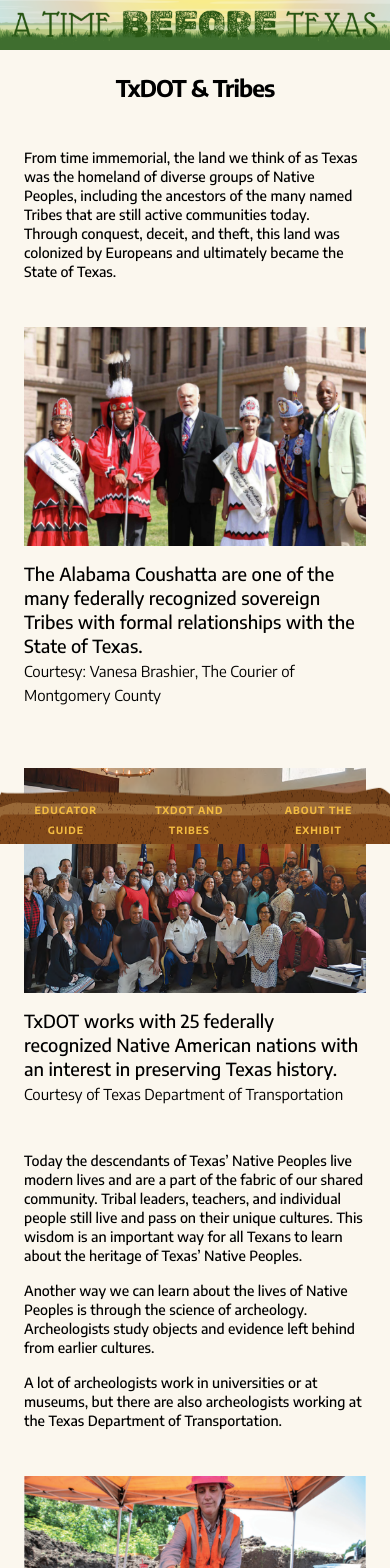
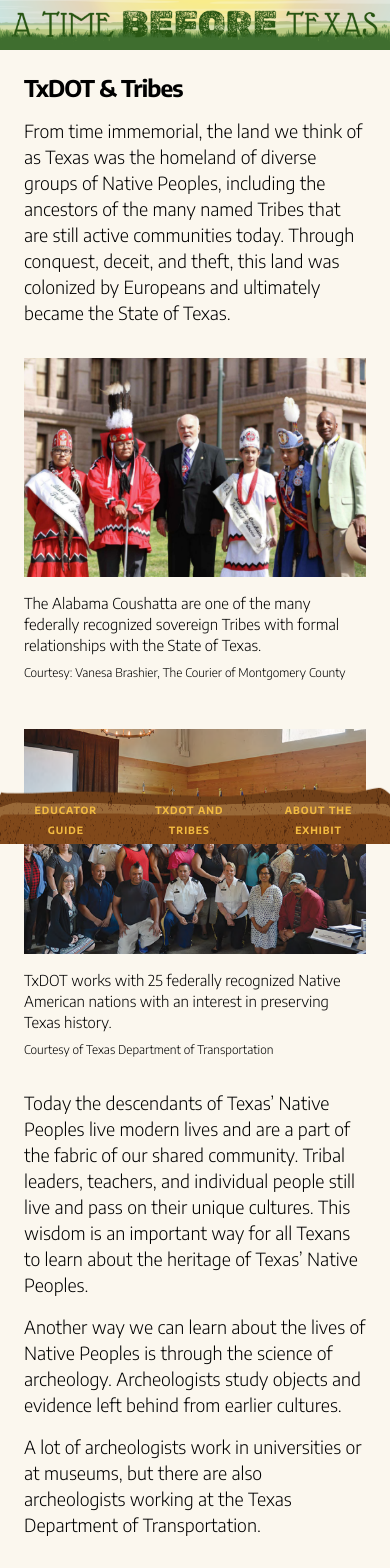
Before and after one commit to scottdickerson/paleoindian-site, a Next.js app: page /txdot-and-tribes in a window 390 px wide. Shown: the top 1568 px of the page. Built offline with nearby package versions, Linux system fonts and the light colour scheme; a web font is replaced by a local one.

Commit message:
feat: workbook link table and mobile

```diff
--- a/src/components/captioned-image.tsx
+++ b/src/components/captioned-image.tsx
@@ -23,8 +23,7 @@ export const CaptionedImage = ({
         <figure className={classNames(styles.imageBlock, className)}>
             <Image src={src} alt={alt} className={styles.image} />
             <figcaption className={styles.caption}>
-                {caption}
-                <br />
+                <span>{caption}</span>
                 <span className={styles.photoCredit}>{photoCredit}</span>
             </figcaption>
         </figure>
--- /dev/null
+++ b/src/components/tribes-workbook.tsx
@@ -0,0 +1,46 @@
+import { useMediaQuery } from 'react-responsive'
+import sharedTraditions from '@/data/txdot-and-tribes/Shared Traditions@2x.png'
+import styles from '@/styles/TribesWorkbook.module.scss'
+import captionedImageStyles from '@/styles/CaptionedImage.module.scss'
+import { ResponsiveImage } from './responsive-image'
+
+const WorkbookCredit = () => (
+    <span className={captionedImageStyles.photoCredit}>
+        Courtesy of Texas Department of Transportation
+    </span>
+)
+
+const WorkbookPhoto = () => (
+    <ResponsiveImage
+        src={sharedTraditions}
+        alt="Texas and Tribes text over mountains"
+    />
+)
+
+const WorkbookExplanation = () => (
+    <span className={captionedImageStyles.caption}>
+        Working together TxDOT and Tribal representatives created this
+        educational booklet. You can download a copy here or in the Educator’s
+        Guide.
+    </span>
+)
+
+export const TexasAndTribesSharedTraditionsWorkbook = () => {
+    const isTablet = useMediaQuery({
+        query: '(max-width: 1024px) and (min-width: 769px)',
+    })
+
+    return (
+        <a href="/pdfs/Ice Age Texas Cards.pdf" download>
+            <div className={styles.container}>
+                <div className={styles.leftSide}>
+                    {isTablet ? <WorkbookExplanation /> : <WorkbookPhoto />}
+                </div>
+                <div className={styles.rightSide}>
+                    {isTablet ? <WorkbookPhoto /> : <WorkbookExplanation />}
+                    <WorkbookCredit />
+                </div>
+            </div>
+        </a>
+    )
+}
--- a/src/pages/txdot-and-tribes.tsx
+++ b/src/pages/txdot-and-tribes.tsx
@@ -1,15 +1,184 @@
 import Head from 'next/head'
-import classNames from 'classnames'
 import styles from '@/styles/TXDotAndTribes.module.scss'
 import sectionStyles from '@/styles/StorySection.module.scss'
 import groupImage from '@/data/txdot-and-tribes/Alabama Coushatta@2x.png'
 import groupImageTwo from '@/data/txdot-and-tribes/Native American Nations@2x.png'
 import archeologists from '@/data/txdot-and-tribes/Ancient Campsite@2x.png'
 import presentation from '@/data/txdot-and-tribes/Tribal Consultation@2x.png'
-import endingImage from '@/data/txdot-and-tribes/Shared Traditions@2x.png'
 import { CaptionedImage } from '@/components/captioned-image'
+import { useMediaQuery } from 'react-responsive'
+import { TexasAndTribesSharedTraditionsWorkbook } from '@/components/tribes-workbook'
+
+const IntroSection = () => (
+    <section className={sectionStyles.details}>
+        <p>
+            From time immemorial, the land we think of as Texas was the homeland
+            of diverse groups of Native Peoples, including the ancestors of the
+            many named Tribes that are still active communities today. Through
+            conquest, deceit, and theft, this land was colonized by Europeans
+            and ultimately became the State of Texas.
+        </p>
+    </section>
+)
+
+const LearningAboutThePastSection = () => (
+    <section className={sectionStyles.details}>
+        <p>
+            Today the descendants of Texas’ Native Peoples live modern lives and
+            are a part of the fabric of our shared community. Tribal leaders,
+            teachers, and individual people still live and pass on their unique
+            cultures. This wisdom is an important way for all Texans to learn
+            about the heritage of Texas’ Native Peoples.
+        </p>
+        <p>
+            Another way we can learn about the lives of Native Peoples is
+            through the science of archeology. Archeologists study objects and
+            evidence left behind from earlier cultures.
+        </p>
+        <p>
+            A lot of archeologists work in universities or at museums, but there
+            are also archeologists working at the Texas Department of
+            Transportation.
+        </p>
+    </section>
+)
+
+const TXDotsJobSection = () => (
+    <section className={sectionStyles.details}>
+        <p>
+            The Texas Department of Transportation is an official department
+            within the State of Texas. TxDOT creates roads, bridges, and other
+            important transportation infrastructure. Sometimes, before
+            construction, TxDOT archeologists find things made a long time ago
+            by the ancestors of modern-day Tribal peoples. When that happens,
+            TxDOT archeologists carefully excavate these items before any
+            construction goes forward.
+        </p>
+        <p>
+            TxDOT also consults with many named, diverse Tribes whose ancestors
+            have a relationship to Texas. They work together to ensure that
+            archeological sites and artifacts are studied, respected, and
+            protected. This collaboration adds to our understanding of the rich
+            heritage of Texas’ Native Peoples.
+        </p>
+    </section>
+)
+
+const WorkingTogetherSection = () => (
+    <section className={sectionStyles.details}>
+        <p>
+            TxDOT and Tribal representatives work together to share what they’ve
+            learned with people from all across the state. They do this through
+            workshops, publications, teacher conferences, and special projects.
+            This exhibit, A Time Before Texas, is one such project.
+        </p>
+        <p>
+            A Time Before Texas explores a specific time in the past – from the
+            earliest evidence of human habitation in Texas (at least 16,000
+            years ago) to the end of the last ice age (about 10,000 years ago).
+            Archeologists refer to peoples who lived during this time as
+            Paleoindians.
+        </p>
+        <p>
+            Paleoindians are the ancestors of today’s Native Peoples. This
+            exhibit incorporates both archeological perspectives and traditional
+            stories from Texas Tribes to explore this very early history.
+        </p>
+    </section>
+)
+
+const NativeAmericanNationsImage = () => (
+    <CaptionedImage
+        src={groupImageTwo}
+        alt="group"
+        caption="TxDOT works with 25 federally recognized Native American
+        nations with an interest in preserving Texas history."
+        photoCredit="Courtesy of Texas Department of Transportation"
+    />
+)
+
+interface ImageProps {
+    className?: string
+}
+
+const ArcheologistImage = ({ className }: ImageProps) => (
+    <CaptionedImage
+        src={archeologists}
+        alt="archeologists"
+        className={className}
+        caption="TxDOT and partner archeologists work to carefully
+            document sites like this ancient campsite in Denton
+            County."
+        photoCredit="Courtesy of Texas Department of Transportation"
+    />
+)
+
+const ConsultationImage = ({ className }: ImageProps) => (
+    <CaptionedImage
+        src={presentation}
+        alt="presentation"
+        className={className}
+        caption="The TxDOT Tribal Consultation process allows TxDOT to
+            work with tribes to identify and determine any potential
+            effect the project will have on places of cultural
+            significance to the tribes, including prehistoric
+            archeological sites and cemeteries."
+        photoCredit="Courtesy of Texas Department of Transportation"
+    />
+)
+
+const OutroSection = () => (
+    <p className={sectionStyles.description}>
+        We hope you enjoy learning about A Time Before Texas.
+    </p>
+)
+
+const AlabamaCoushattaImage = () => (
+    <CaptionedImage
+        src={groupImage}
+        alt="group"
+        caption="The Alabama Coushatta are one of the many federally
+                        recognized sovereign Tribes with formal relationships
+                        with the State of Texas."
+        photoCredit="Courtesy: Vanesa Brashier, The Courier of Montgomery County"
+    />
+)
+
+const TXDotAndTribesMobile = () => (
+    <>
+        <NativeAmericanNationsImage />
+        <LearningAboutThePastSection />
+        <ArcheologistImage />
+        <TXDotsJobSection />
+        <ConsultationImage />
+        <WorkingTogetherSection />
+        <OutroSection />
+        <TexasAndTribesSharedTraditionsWorkbook />
+    </>
+)
+
+const TXDotAndTribesTablet = () => (
+    <>
+        <div className={styles.sideBySide}>
+            <LearningAboutThePastSection />
+            <ConsultationImage className={styles.floatRight} />
+            <TXDotsJobSection />
+            <ArcheologistImage className={styles.floatRight} />
+        </div>
+        <ConsultationImage />
+        <div className={styles.sideBySideFavorRight}>
+            <WorkingTogetherSection />
+            <TexasAndTribesSharedTraditionsWorkbook />
+        </div>
+        <OutroSection />
+    </>
+)
 
 const TXDotAndTribes = () => {
+    const isMobile = useMediaQuery({ query: '(max-width: 768px)' })
+    const isTablet = useMediaQuery({
+        query: '(max-width: 1024px) and (min-width: 769px)',
+    })
     return (
         <>
             <Head>
@@ -17,121 +186,10 @@ const TXDotAndTribes = () => {
             </Head>
             <div className={styles.contentWrapper}>
                 <h1 className={sectionStyles.summary}>TxDOT & Tribes</h1>
-                <p className={classNames(sectionStyles.details)}>
-                    From time immemorial, the land we think of as Texas was the
-                    homeland of diverse groups of Native Peoples, including the
-                    ancestors of the many named Tribes that are still active
-                    communities today. Through conquest, deceit, and theft, this
-                    land was colonized by Europeans and ultimately became the
-                    State of Texas.
-                </p>
-                <CaptionedImage
-                    src={groupImage}
-                    alt="group"
-                    caption="The Alabama Coushatta are one of the many federally
-                        recognized sovereign Tribes with formal relationships
-                        with the State of Texas."
-                    photoCredit="Courtesy: Vanesa Brashier, The Courier of Montgomery County"
-                />
-                <CaptionedImage
-                    src={groupImageTwo}
-                    alt="group"
-                    caption="TxDOT works with 25 federally recognized Native American
-                    nations with an interest in preserving Texas history."
-                    photoCredit="Courtesy of Texas Department of Transportation"
-                />
-                <section className={sectionStyles.details}>
-                    <p>
-                        Today the descendants of Texas’ Native Peoples live
-                        modern lives and are a part of the fabric of our shared
-                        community. Tribal leaders, teachers, and individual
-                        people still live and pass on their unique cultures.
-                        This wisdom is an important way for all Texans to learn
-                        about the heritage of Texas’ Native Peoples.
-                    </p>
-                    <p>
-                        Another way we can learn about the lives of Native
-                        Peoples is through the science of archeology.
-                        Archeologists study objects and evidence left behind
-                        from earlier cultures.
-                    </p>
-                    <p>
-                        A lot of archeologists work in universities or at
-                        museums, but there are also archeologists working at the
-                        Texas Department of Transportation.
-                    </p>
-                </section>
-                <CaptionedImage
-                    src={archeologists}
-                    alt="archeologists"
-                    caption="TxDOT and partner archeologists work to carefully
-                        document sites like this ancient campsite in Denton
-                        County."
-                    photoCredit="Courtesy of Texas Department of Transportation"
-                />
-                <section className={sectionStyles.details}>
-                    <p>
-                        The Texas Department of Transportation is an official
-                        department within the State of Texas. TxDOT creates
-                        roads, bridges, and other important transportation
-                        infrastructure. Sometimes, before construction, TxDOT
-                        archeologists find things made a long time ago by the
-                        ancestors of modern-day Tribal peoples. When that
-                        happens, TxDOT archeologists carefully excavate these
-                        items before any construction goes forward.
-                    </p>
-                    <p>
-                        TxDOT also consults with many named, diverse Tribes
-                        whose ancestors have a relationship to Texas. They work
-                        together to ensure that archeological sites and
-                        artifacts are studied, respected, and protected. This
-                        collaboration adds to our understanding of the rich
-                        heritage of Texas’ Native Peoples.
-                    </p>
-                </section>
-                <CaptionedImage
-                    src={presentation}
-                    alt="presentation"
-                    caption="The TxDOT Tribal Consultation process allows TxDOT to
-                        work with tribes to identify and determine any potential
-                        effect the project will have on places of cultural
-                        significance to the tribes, including prehistoric
-                        archeological sites and cemeteries."
-                    photoCredit="Courtesy of Texas Department of Transportation"
-                />
-                <section className={sectionStyles.details}>
-                    <p>
-                        TxDOT and Tribal representatives work together to share
-                        what they’ve learned with people from all across the
-                        state. They do this through workshops, publications,
-                        teacher conferences, and special projects. This exhibit,
-                        A Time Before Texas, is one such project.
-                    </p>
-                    <p>
-                        A Time Before Texas explores a specific time in the past
-                        – from the earliest evidence of human habitation in
-                        Texas (at least 16,000 years ago) to the end of the last
-                        ice age (about 10,000 years ago). Archeologists refer to
-                        peoples who lived during this time as Paleoindians.
-                    </p>
-                    <p>
-                        Paleoindians are the ancestors of today’s Native
-                        Peoples. This exhibit incorporates both archeological
-                        perspectives and traditional stories from Texas Tribes
-                        to explore this very early history.
-                    </p>
-                </section>
-                <p className={sectionStyles.description}>
-                    We hope you enjoy learning about <i>A Time Before Texas.</i>
-                </p>
-                <CaptionedImage
-                    src={endingImage}
-                    alt="endingImage"
-                    caption="Working together TxDOT and Tribal representatives
-                        created this educational booklet. You can download a
-                        copy here or in the Educator’s Guide."
-                    photoCredit="Courtesy of Texas Department of Transportation"
-                />
+                <IntroSection />
+                <AlabamaCoushattaImage />
+                {isMobile && <TXDotAndTribesMobile />}
+                {isTablet && <TXDotAndTribesTablet />}
             </div>
         </>
     )
--- a/src/styles/CaptionedImage.module.scss
+++ b/src/styles/CaptionedImage.module.scss
@@ -4,7 +4,6 @@
     display: flex;
     flex-direction: column;
     align-items: center;
-    justify-content: center;
     text-align: left;
 }
 .image {
@@ -15,15 +14,31 @@
 
 .caption {
     font-size: 18px;
-    font-weight: $font_medium;
     line-height: 24px;
     font-stretch: condensed;
+    display: flex;
+    flex-direction: column;
+    gap: 0.5rem;
+    @media screen and (max-width: $mobile_breakpoint) {
+        font-size: 10px;
+        line-height: 13px;
+    }
+    @media screen and (max-width: $desktop_breakpoint) {
+        font-size: 15px;
+        line-height: 21px;
+    }
 }
 
 .photoCredit {
-    padding-top: 10px;
     font-size: 15px;
     line-height: 22px;
     font-stretch: condensed;
-    font-weight: $font_regular;
+    @media screen and (max-width: $mobile_breakpoint) {
+        font-size: 10px;
+        line-height: 13px;
+    }
+    @media screen and (max-width: $desktop_breakpoint) {
+        font-size: 12px;
+        line-height: 17px;
+    }
 }
--- a/src/styles/Header.module.scss
+++ b/src/styles/Header.module.scss
@@ -2,7 +2,6 @@
     background-image: url('../components/images/header/header@4x.png');
     min-height: 60px;
     aspect-ratio: 1200/84;
-    width: 100vw;
     position: relative;
     clip-path: polygon(0 0, 100% 0, 100% 100%, 0% 100%);
     background-size: cover;
--- a/src/styles/StorySection.module.scss
+++ b/src/styles/StorySection.module.scss
@@ -70,11 +70,14 @@
 .details {
     font-size: 21px;
     line-height: 31px;
-    font-weight: $font_regular;
+    font-weight: $font_light;
     letter-spacing: 0px;
     @media screen and (max-width: $mobile_breakpoint) {
         font-size: 14px;
         line-height: 19px;
-        font-weight: $font_medium;
+    }
+    @media screen and (max-width: $desktop_breakpoint) {
+        font-size: 18px;
+        line-height: 26px;
     }
 }
--- a/src/styles/TXDotAndTribes.module.scss
+++ b/src/styles/TXDotAndTribes.module.scss
@@ -1,14 +1,28 @@
 .contentWrapper {
     display: flex;
     flex-direction: column;
-    align-items: center;
+    align-items: flex-start;
     gap: 30px;
-    h1 {
-        padding-bottom: 1rem;
+    @media (max-width: $tablet_breakpoint) {
+        gap: 1rem;
+        font-weight: $font_light;
     }
+
     section {
         display: flex;
         flex-flow: column;
         gap: 1rem;
     }
 }
+
+.sideBySide {
+    display: grid;
+    gap: 2rem;
+    grid-template-columns: 1fr 1fr;
+}
+
+.sideBySideFavorRight {
+    display: grid;
+    gap: 2rem;
+    grid-template-columns: 1fr 3fr;
+}
--- /dev/null
+++ b/src/styles/TribesWorkbook.module.scss
@@ -0,0 +1,45 @@
+.container {
+    background-color: $section_title_background_color;
+    border-radius: 18px;
+    margin-top: 1.5rem;
+    display: flex;
+    @media screen and (max-width: $tablet_breakpoint) {
+        flex-direction: column;
+    }
+}
+.leftSide {
+    flex-basis: 33%;
+    display: flex;
+    flex-direction: column;
+    padding: 2rem 0rem 2rem 2rem;
+    @media screen and (min-width: $tablet_breakpoint) and (max-width: $desktop_breakpoint) {
+        justify-content: center;
+    }
+    @media screen and (max-width: $tablet_breakpoint) {
+        padding-bottom: 0rem;
+        img {
+            transform: translateY(-16%);
+        }
+    }
+}
+
+.rightSide {
+    display: flex;
+    flex-direction: column;
+    align-items: center;
+    gap: 0.5rem;
+    flex-basis: 66%;
+
+    @media screen and (max-width: $tablet_breakpoint) {
+        transform: translateY(-100%);
+        padding: 0 2rem;
+        align-items: flex-start;
+    }
+    @media screen and (min-width: $tablet_breakpoint) and (max-width: $desktop_breakpoint) {
+        padding-right: 0rem;
+        transform: translateY(-8%);
+        img {
+            transform: translateX(8%) rotateZ(15deg);
+        }
+    }
+}
```
